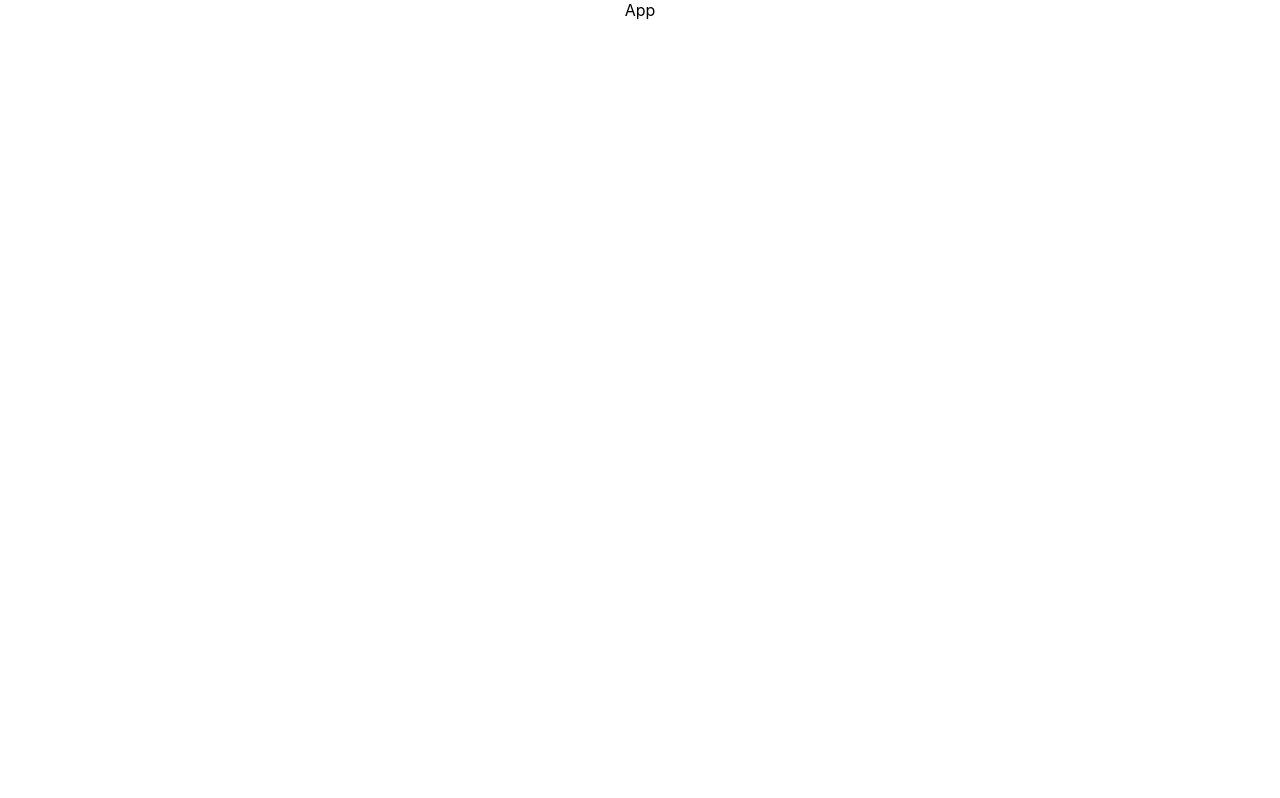
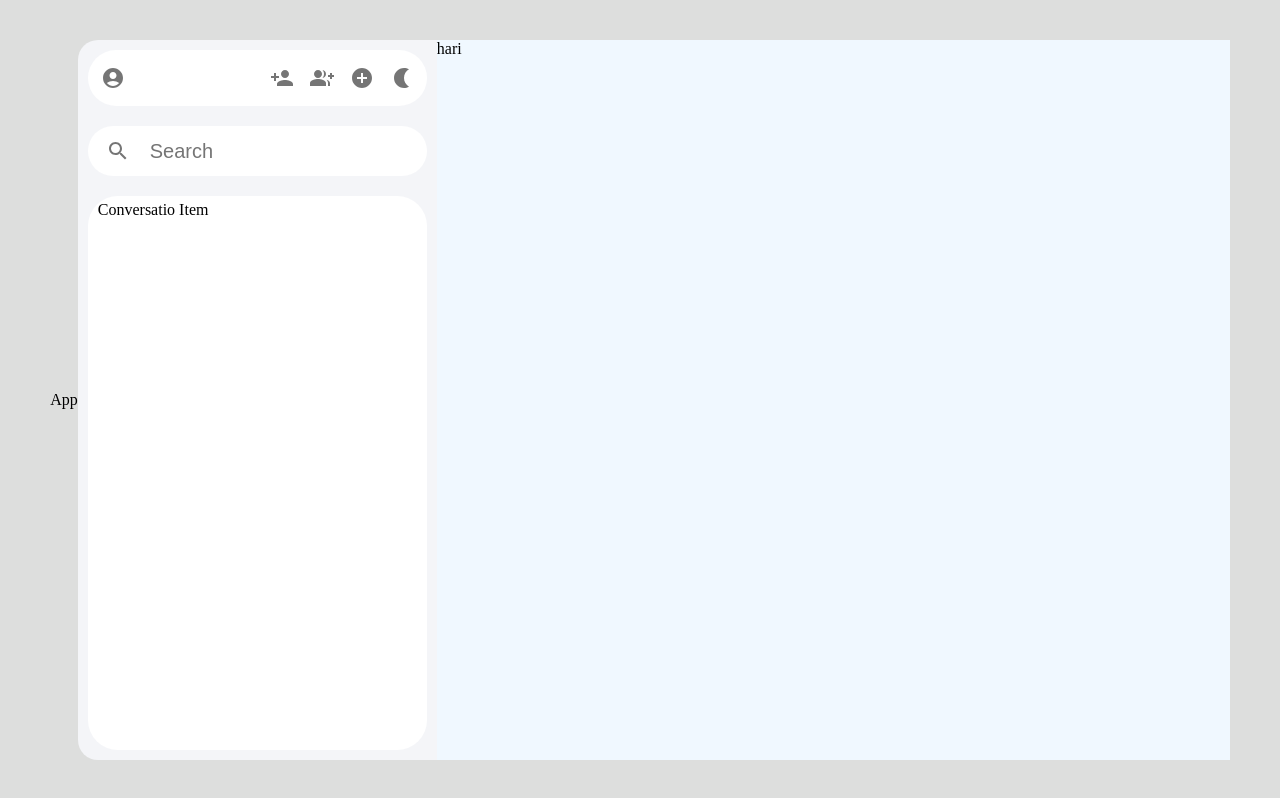
Before and after one commit to js-hari/Chat-App, a React (Create React App) app: page / in a window 1280 px wide. Built offline with nearby package versions, Linux system fonts and the light colour scheme.

Commit message:
components

```diff
--- a/package.json
+++ b/package.json
@@ -3,6 +3,10 @@
   "version": "0.1.0",
   "private": true,
   "dependencies": {
+    "@emotion/react": "^11.11.3",
+    "@emotion/styled": "^11.11.0",
+    "@mui/icons-material": "^5.15.4",
+    "@mui/material": "^5.15.4",
     "@testing-library/jest-dom": "^5.17.0",
     "@testing-library/react": "^13.4.0",
     "@testing-library/user-event": "^13.5.0",
--- a/src/App.css
+++ b/src/App.css
@@ -1,38 +1,11 @@
-.App {
-  text-align: center;
+*{
+  margin: 0;
 }
 
-.App-logo {
-  height: 40vmin;
-  pointer-events: none;
-}
-
-@media (prefers-reduced-motion: no-preference) {
-  .App-logo {
-    animation: App-logo-spin infinite 20s linear;
-  }
-}
-
-.App-header {
-  background-color: #282c34;
+.App{
+  background-color: #dddedd;
   min-height: 100vh;
   display: flex;
-  flex-direction: column;
+  justify-content: center;
   align-items: center;
-  justify-content: center;
-  font-size: calc(10px + 2vmin);
-  color: white;
 }
-
-.App-link {
-  color: #61dafb;
-}
-
-@keyframes App-logo-spin {
-  from {
-    transform: rotate(0deg);
-  }
-  to {
-    transform: rotate(360deg);
-  }
-}
--- a/src/App.js
+++ b/src/App.js
@@ -1,8 +1,14 @@
 import React from "react";
 import './App.css';
+import Maincontainer from "./components/Maincontainer";
 
 function App(){
-  return <div className="App">App</div>
+  return (
+    <div className="App">
+      App
+      <Maincontainer />
+    </div>
+  );
 }
 
 export default App;
--- /dev/null
+++ b/src/components/Chat.js
@@ -0,0 +1,12 @@
+import React from 'react';
+import "./myStyles.css";
+
+function Chat() {
+  return (
+    <div className='chat-container'>
+      hari
+    </div>
+  );
+}
+
+export default Chat
--- /dev/null
+++ b/src/components/ConversationItem.js
@@ -0,0 +1,10 @@
+
+import React from 'react'
+
+export default function ConversationItem() {
+  return (
+    <div>
+        Conversatio Item
+    </div>
+  )
+}
--- /dev/null
+++ b/src/components/Maincontainer.js
@@ -0,0 +1,16 @@
+import React from 'react';
+import './myStyles.css';
+import Sidebar from './Sidebar';
+import Chat from './Chat';
+
+
+function Maincontainer() {
+  return (
+    <div className='main-container'>
+      <Sidebar />
+      <Chat />
+    </div>
+  );
+}
+
+export default Maincontainer
--- /dev/null
+++ b/src/components/Sidebar.js
@@ -0,0 +1,52 @@
+import React from 'react'
+import "./myStyles.css";
+import AccountCircleIcon  from '@mui/icons-material/AccountCircle';
+import { IconButton } from '@mui/material';
+import NightlightIcon from '@mui/icons-material/Nightlight';
+import PersonAddIcon from '@mui/icons-material/PersonAdd';
+import GroupAddIcon from '@mui/icons-material/GroupAdd';
+import AddCircleIcon from '@mui/icons-material/AddCircle';
+import SearchIcon from '@mui/icons-material/Search';
+import ConversationItem from './ConversationItem';
+
+function Sidebar() {
+  return (
+    <div className='sidebar-container'>
+      <div className="sb-header">
+      <div>
+        <IconButton>
+            <AccountCircleIcon />
+        </IconButton>
+    </div>
+
+    <div>
+        <IconButton>
+            <PersonAddIcon />
+        </IconButton>
+        <IconButton>
+            <GroupAddIcon />
+        </IconButton>
+        <IconButton>
+            <AddCircleIcon />
+        </IconButton>
+        <IconButton>
+            <NightlightIcon />
+        </IconButton>
+    </div>
+
+      </div>
+      <div className="sb-search">
+      <IconButton>
+        <SearchIcon />
+      </IconButton>
+
+        <input placeholder='Search' className='search-box'/>
+      </div>
+      <div className="sb-conversation">
+            <ConversationItem />
+      </div>
+    </div>
+  );
+}
+
+export default Sidebar
--- /dev/null
+++ b/src/components/myStyles.css
@@ -0,0 +1,55 @@
+.main-container{
+    background-color: #f4f5f8;
+    height: 90vh;
+    width: 90vw;
+    display: flex;
+    border-radius: 20px;
+
+}
+
+.sidebar-container{
+
+    flex: 0.3;
+    display: flex;
+    flex-direction: column;
+
+}
+
+.chat-container{
+    background-color: aliceblue;
+    flex: 0.7;
+}
+
+.sb-header{
+    background-color: white;
+    border-radius: 30px;
+    padding: 8px 5px;
+    margin: 10px;
+    display: flex;
+    justify-content: space-between;
+}
+
+.sb-search{
+    background-color: white;
+    border-radius: 30px;
+    padding: 5px 10px;
+    margin: 10px;
+    display: flex;
+    align-items: center;
+
+}
+
+.search-box{
+    outline: 0;
+    border: none;
+    margin-left: 10px;
+    font-size: 1.25rem;
+}
+
+.sb-conversation{
+    background-color: white;
+    border-radius: 30px;
+    padding: 5px 10px;
+    margin: 10px;
+    flex: 1;
+}
--- a/src/index.css
+++ /dev/null
@@ -1,13 +0,0 @@
-body {
-  margin: 0;
-  font-family: -apple-system, BlinkMacSystemFont, 'Segoe UI', 'Roboto', 'Oxygen',
-    'Ubuntu', 'Cantarell', 'Fira Sans', 'Droid Sans', 'Helvetica Neue',
-    sans-serif;
-  -webkit-font-smoothing: antialiased;
-  -moz-osx-font-smoothing: grayscale;
-}
-
-code {
-  font-family: source-code-pro, Menlo, Monaco, Consolas, 'Courier New',
-    monospace;
-}
--- a/src/index.js
+++ b/src/index.js
@@ -1,6 +1,5 @@
 import React from 'react';
 import ReactDOM from 'react-dom/client';
-import './index.css';
 import App from './App';
 
 
```
Also changed, not shown: 1 other file (tests, documents, lock files or other folders).
